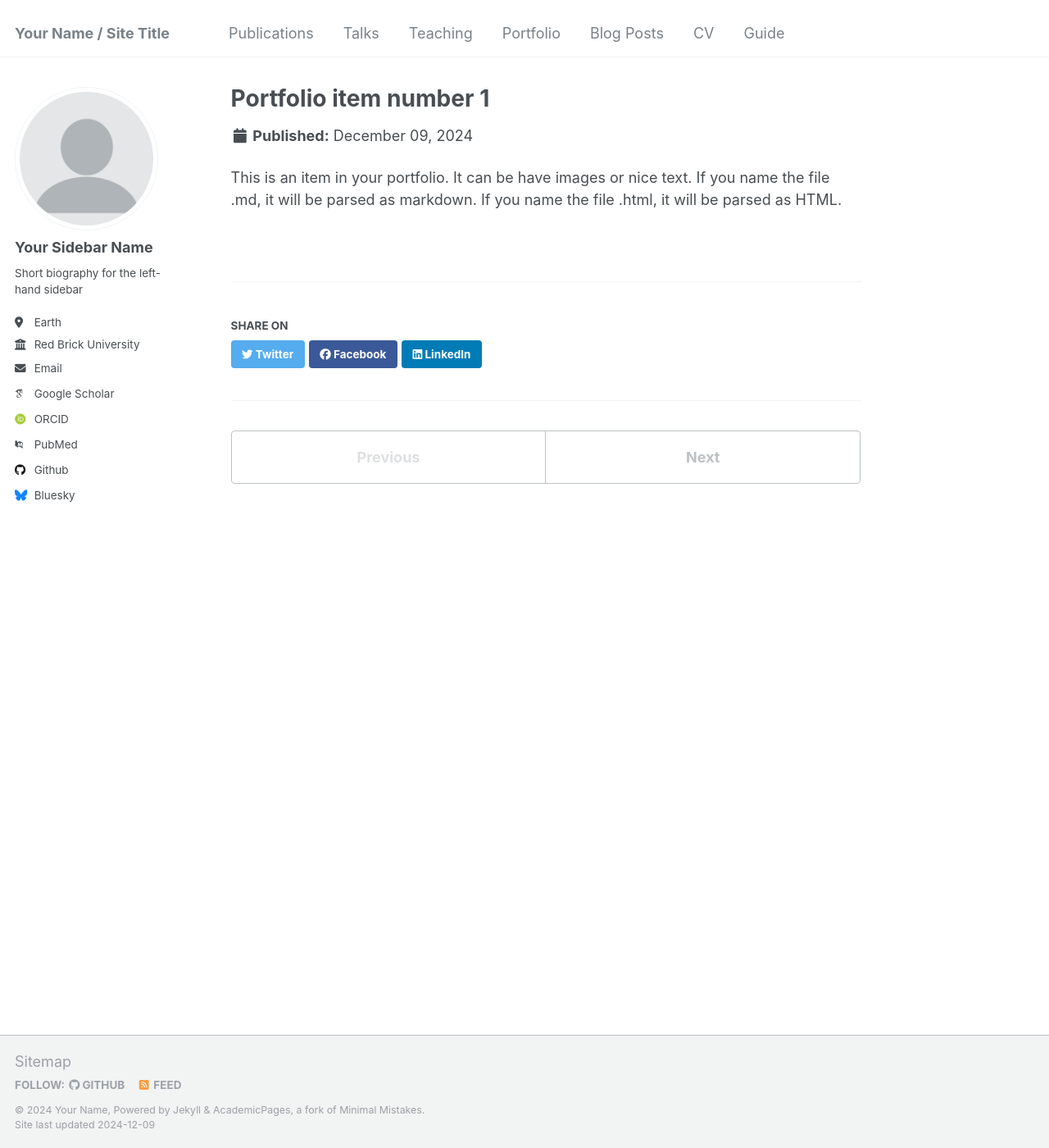
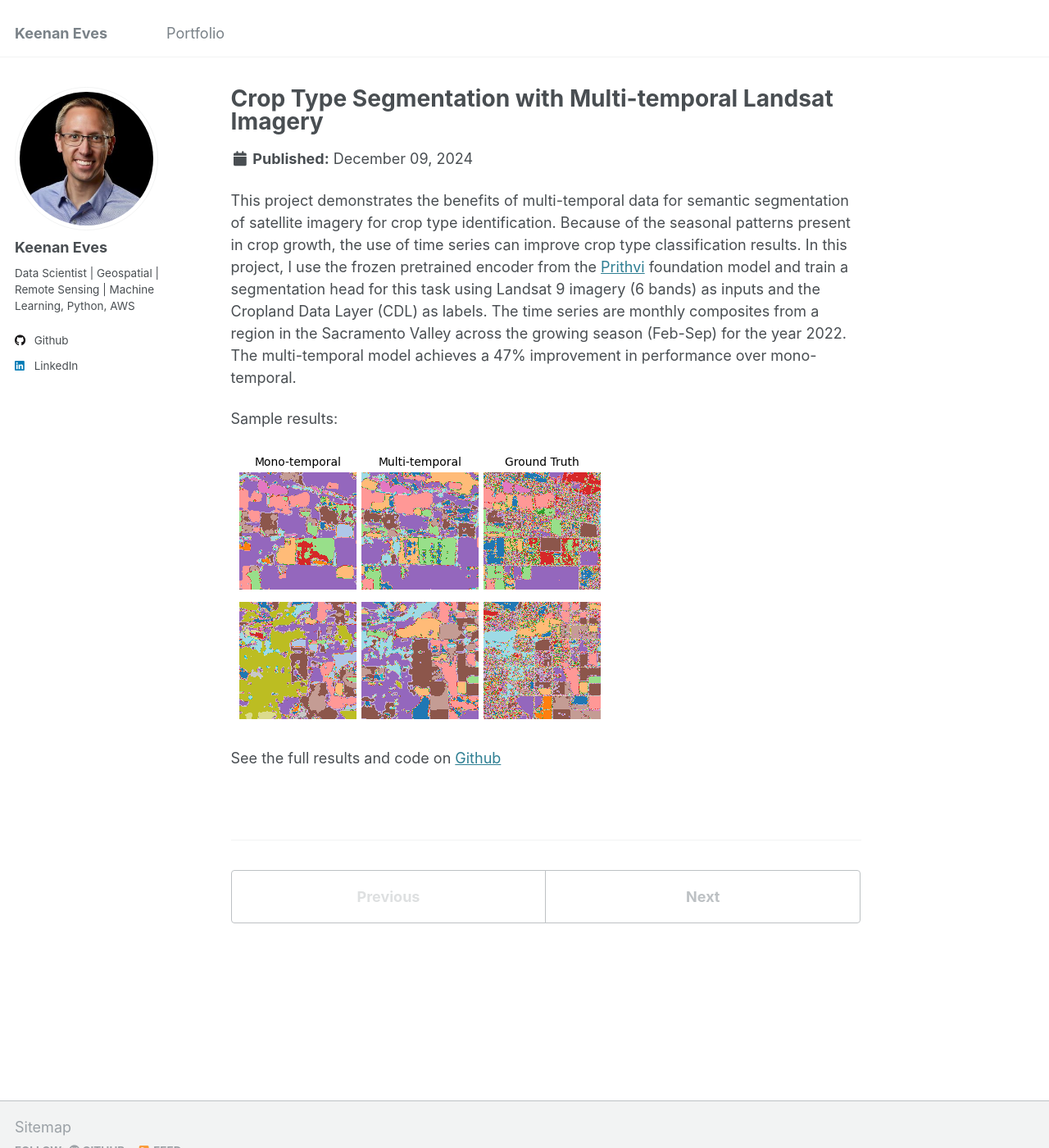
Before and after one commit to keves1/keves1.github.io, a Jekyll site: the page built from _portfolio/portfolio-1.md, in a window 1280 px wide and 1400 px high. Shown: the whole window at 82% size. Built offline with Jekyll 4.4.1, drawn with Linux system fonts in a browser that asks for light colours; some web fonts are replaced; some of the changed text lies outside the part shown.

Commit message:
added content

```diff
--- a/_config.yml
+++ b/_config.yml
@@ -8,13 +8,13 @@
 
 # Basic Site Settings
 locale                   : "en-US"
-title                    : "Your Name / Site Title"
+title                    : "Keenan Eves"
 title_separator          : "-"
-name                     : &name "Your Name"
-description              : &description "personal description"
-url                      : https://academicpages.github.io # the base hostname & protocol for your site e.g. "https://[your GitHub username].github.io"
+name                     : &name "Keenan Eves"
+description              : &description ""
+url                      : https://keves1.github.io # the base hostname & protocol for your site e.g. "https://[your GitHub username].github.io"
 baseurl                  : "" # the subpath of your site, e.g. "/blog"
-repository               : "academicpages/academicpages.github.io"
+repository               : "keves1/keves1.github.io"
 
 # Site Author - The following control what appear as part of the author content on the side bar.
 #               If a field is blank the icon and link will not appear, otherwise it will be shown.
@@ -22,21 +22,21 @@ repository               : "academicpages/academicpages.github.io"
 author:
   # Biographic information
   avatar           : "profile.png"
-  name             : "Your Sidebar Name"
+  name             : "Keenan Eves"
   pronouns         : # example: "she/her"
-  bio              : "Short biography for the left-hand sidebar"
-  location         : "Earth"
-  employer         : "Red Brick University"
+  bio              : "Data Scientist | Geospatial | Remote Sensing | Machine Learning, Python, AWS"
+  location         : #
+  employer         : #
   uri              : # URL
-  email            : "none@example.org"
+  email            : #
 
   # Academic websites
   arxiv            : # URL - Update with the correct link to your profile
-  googlescholar    : "https://scholar.google.com/citations?user=PS_CX0AAAAAJ"
+  googlescholar    : # URL
   impactstory      : # URL
-  orcid            : "http://orcid.org/yourorcidurl"
+  orcid            : #
   semantic         : # URL
-  pubmed           : "https://www.ncbi.nlm.nih.gov/pubmed/?term=john+snow"
+  pubmed           : #
   researchgate     : # URL
   scopus           : # URL
 
@@ -44,12 +44,12 @@ author:
   bitbucket        : # Username - Update with your username on the site
   codepen          : # Username
   dribbble         : # Username
-  github           : "academicpages"
+  github           : "keves1"
   kaggle           : # Username
   stackoverflow    : # User number or user number and name (i.e., use "1" or "1/jeff-atwood")
 
   # Social media
-  bluesky          : "bsky.app" # Replace this with you Bluesky username
+  bluesky          : # Username
   facebook         : # Username
   flickr           : # Username
   foursquare       : # Username
@@ -58,7 +58,7 @@ author:
   keybase          : # Username
   instagram        : # Username
   lastfm           : # Username
-  linkedin         : # Username
+  linkedin         : www.linkedin.com/in/keenan-eves
   mastodon         : # URL
   medium           : # URL
   pinterest        : # Username
@@ -271,8 +271,8 @@ defaults:
     values:
       layout: single
       author_profile: true
-      share: true
-      comment: true
+      share: false
+      comment: false
   # _talks
   - scope:
       path: ""
--- a/_data/navigation.yml
+++ b/_data/navigation.yml
@@ -5,23 +5,5 @@
 # prevent it from being included in the site.
 
 main:
-  - title: "Publications"
-    url: /publications/
-
-  - title: "Talks"
-    url: /talks/
-
-  - title: "Teaching"
-    url: /teaching/
-
   - title: "Portfolio"
     url: /portfolio/
-
-  - title: "Blog Posts"
-    url: /year-archive/
-
-  - title: "CV"
-    url: /cv/
-
-  - title: "Guide"
-    url: /markdown/
--- a/_portfolio/portfolio-1.md
+++ b/_portfolio/portfolio-1.md
@@ -1,7 +1,13 @@
 ---
-title: "Portfolio item number 1"
-excerpt: "Short description of portfolio item number 1<br/><img src='/images/500x300.png'>"
+title: "Crop Type Segmentation with Multi-temporal Landsat Imagery"
+excerpt: "This project demonstrates the benefits of multi-temporal data for semantic segmentation of satellite imagery for crop type identification. 1<br/><img src='/images/results-comparison.png'>"
 collection: portfolio
 ---
 
-This is an item in your portfolio. It can be have images or nice text. If you name the file .md, it will be parsed as markdown. If you name the file .html, it will be parsed as HTML.
+This project demonstrates the benefits of multi-temporal data for semantic segmentation of satellite imagery for crop type identification. Because of the seasonal patterns present in crop growth, the use of time series can improve crop type classification results. In this project, I use the frozen pretrained encoder from the [Prithvi](https://huggingface.co/ibm-nasa-geospatial/Prithvi-100M) foundation model and train a segmentation head for this task using Landsat 9 imagery (6 bands) as inputs and the Cropland Data Layer (CDL) as labels. The time series are monthly composites from a region in the Sacramento Valley across the growing season (Feb-Sep) for the year 2022. The multi-temporal model achieves a 47% improvement in performance over mono-temporal.
+
+Sample results:
+
+![results comparision](/images/results-comparison.png)
+
+See the full results and code on [Github](https://github.com/keves1/crop-type-segmentation)
```
Also changed, not shown: _portfolio/portfolio-2.html (deleted, +0 -7 lines), _portfolio/portfolio-2.md (added, +11 -0 lines), _portfolio/portfolio-3.md (added, +11 -0 lines), _portfolio/portfolio-4.md (added, +7 -0 lines), _portfolio/portfolio-5.md (added, +9 -0 lines), images/ndwi-change.png (added), images/profile.png, images/results-comparison.png (added), images/webapp.png (added), 1 other file.
